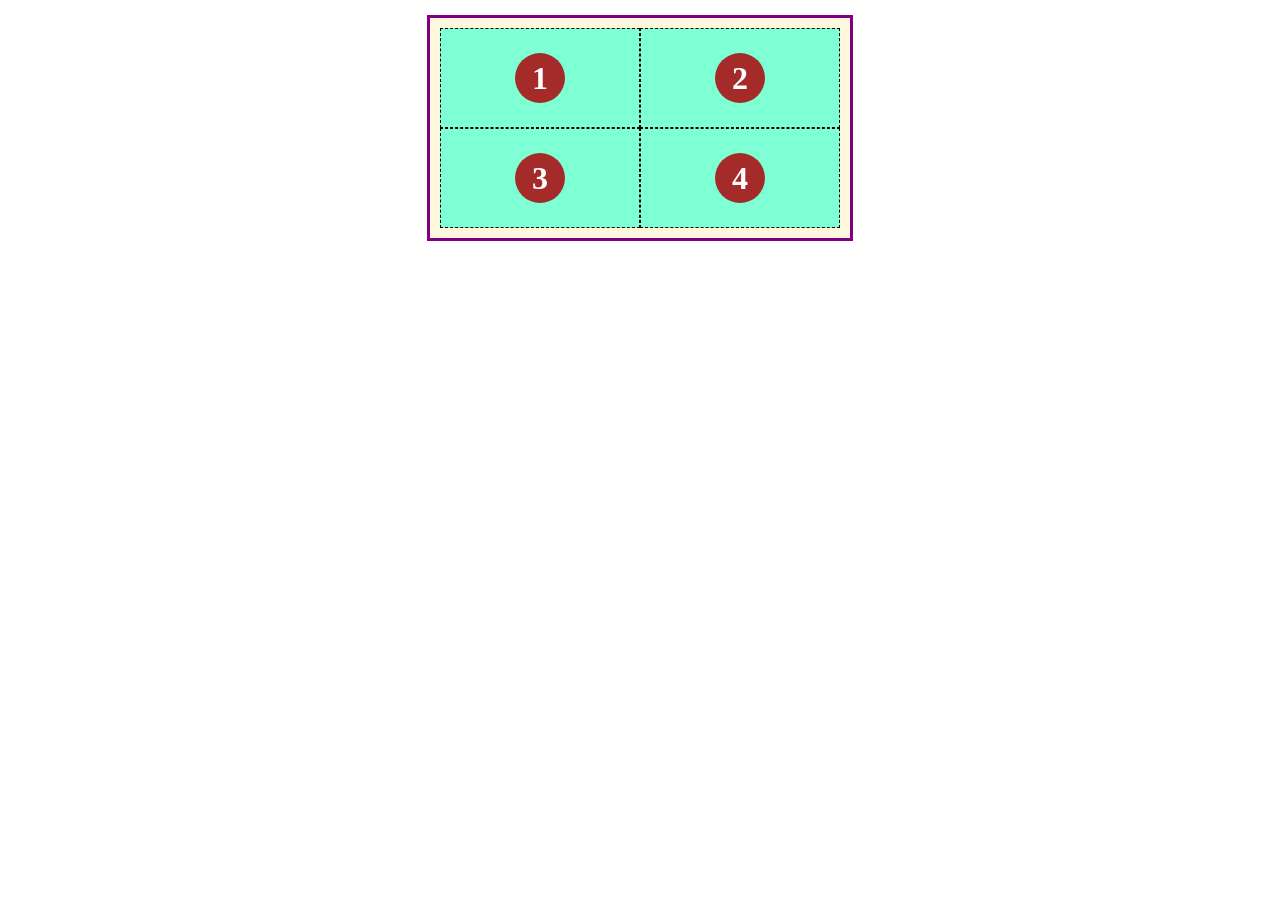
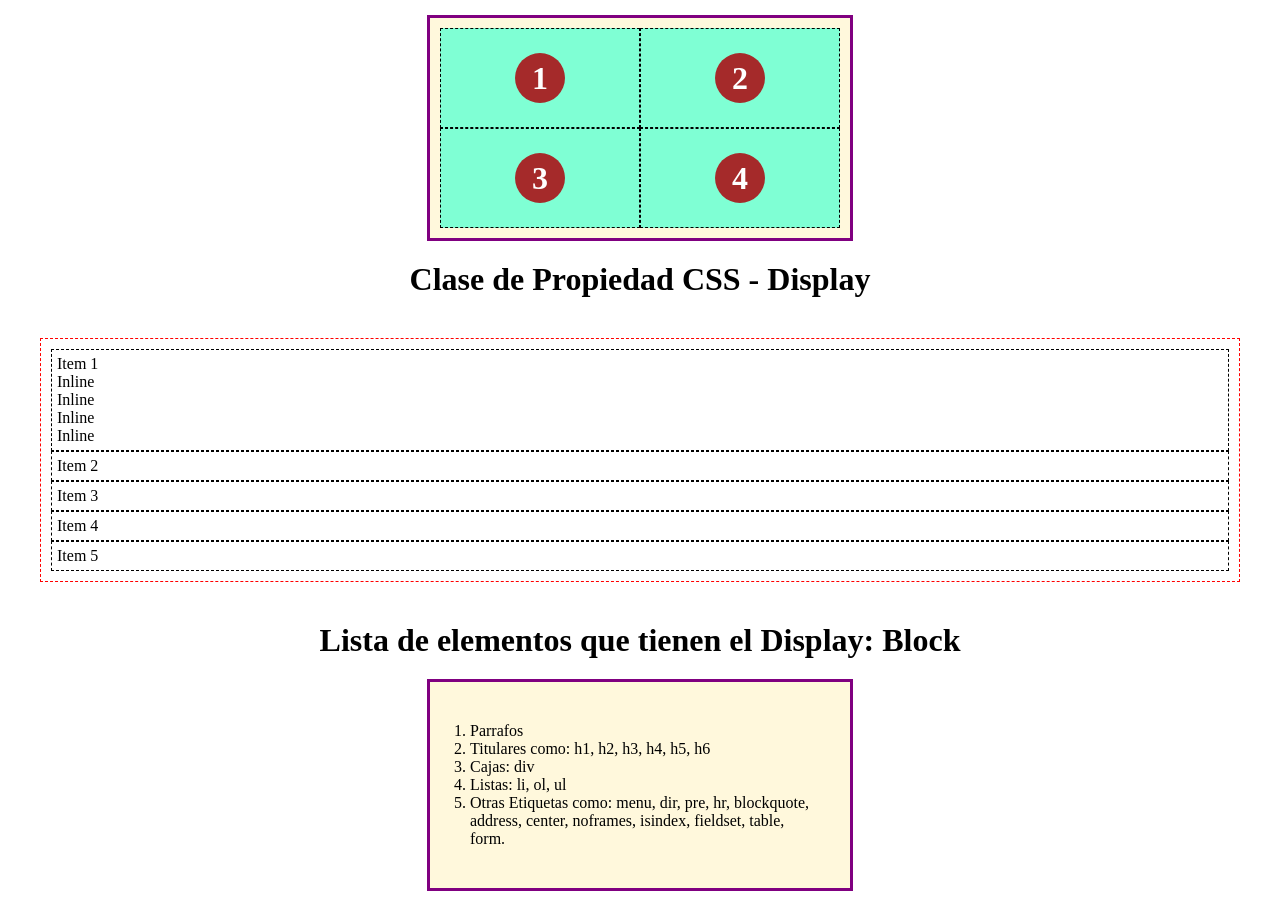
Before and after one commit to MarioVeroi/Curso-Programacion-Web, a plain HTML site: page Curso CSS/practica15.html in a window 1280 px wide. Shown: the part 500-1411 px from the top of the page. Before the commit the page ends 800 px from the top, so only its background shows below. Drawn offline with Linux system fonts and the light colour scheme.

Commit message:
Propiedad Display: Block

```diff
--- a/Curso CSS/CSS/style15.css
+++ b/Curso CSS/CSS/style15.css
@@ -62,3 +62,20 @@ p{
     align-items: center;
     border-radius: 50%;
 }
+
+nav {
+    margin: 40px;
+    border: 1px dashed red;
+    padding: 10px;
+}
+
+nav li{
+    list-style: none;
+    padding: 5px;
+    border: 1px dashed black;
+}
+
+span{
+    display: block;
+    width: 50px;
+}
--- a/Curso CSS/practica15.html
+++ b/Curso CSS/practica15.html
@@ -49,6 +49,30 @@
             <h1 class="numeros">4</h1>
         </div>
     </div>
+
+    <h1 style="text-align: center;">Clase de Propiedad CSS - Display</h1>
+    <nav>
+        <ul>
+            <li>Item 1 <span>Inline</span> <span>Inline</span>
+                <span>Inline</span>
+                <span>Inline</span></li>
+            <li>Item 2</li>
+            <li>Item 3</li>
+            <li>Item 4</li>
+            <li>Item 5</li>
+        </ul>
+    </nav>
+
+    <h1 style="text-align: center;">Lista de elementos que tienen el Display: Block</h1>
+    <div class="contenedor">
+        <ol style="margin: 30px;">
+            <li>Parrafos</li>
+            <li>Titulares como: h1, h2, h3, h4, h5, h6</li>
+            <li>Cajas: div</li>
+            <li>Listas: li, ol, ul</li>
+            <li>Otras Etiquetas como: menu, dir, pre, hr, blockquote, address, center, noframes, isindex, fieldset, table, form. </li>
+        </ol>
+    </div>
 </body>
 
 </html>
```
